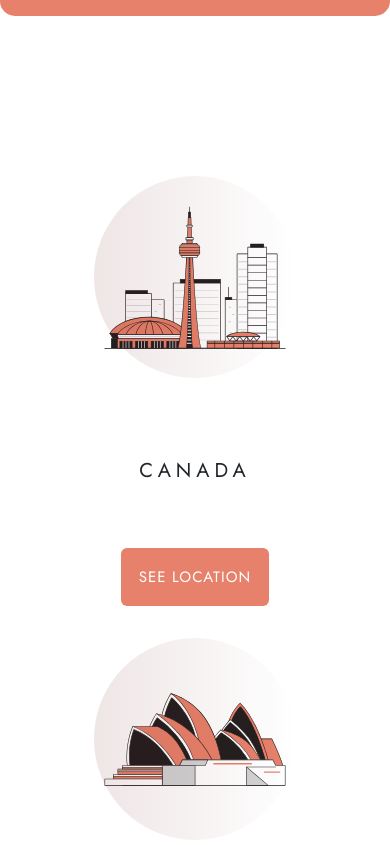
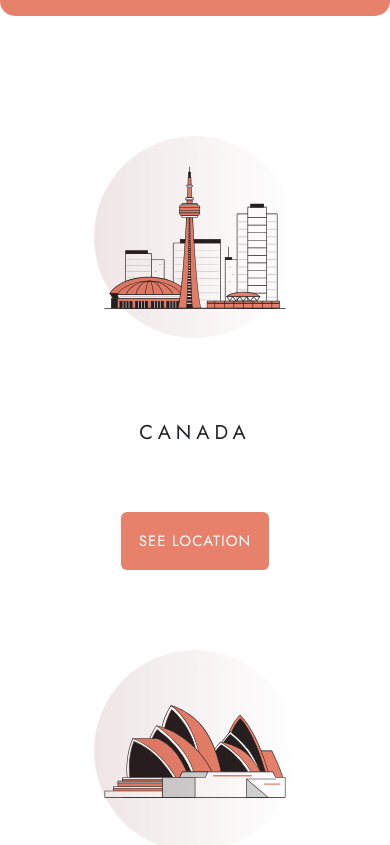
Before and after one commit to antran1245/designo-multi-page, a React (Create React App) app: page /contact in a window 390 px wide. Shown: the part 859-1704 px from the top of the page. Built offline with nearby package versions, Linux system fonts and the light colour scheme.

Commit message:
style countries for mobile

```diff
--- a/src/sass/App.scss
+++ b/src/sass/App.scss
@@ -26,11 +26,6 @@
     line-height: 26px;
 }
 
-p {
-    font-weight: 400;
-    font-size: 16px;
-    line-height: 26px;
-}
 
 // Global peach box on all page
 .peach-box {
--- a/src/sass/countries.scss
+++ b/src/sass/countries.scss
@@ -30,3 +30,13 @@
         }
     }
 }
+
+// Mobile
+@media only screen and (max-width: 576px) {
+    #countries {
+        margin: 120px 0;
+        button {
+            margin-bottom: 48px;
+        }
+    }
+}
```
